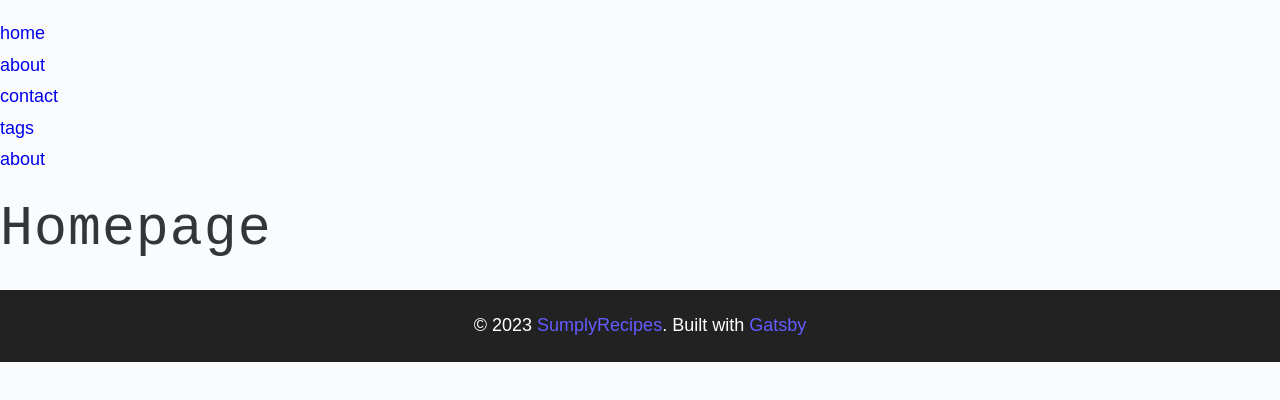
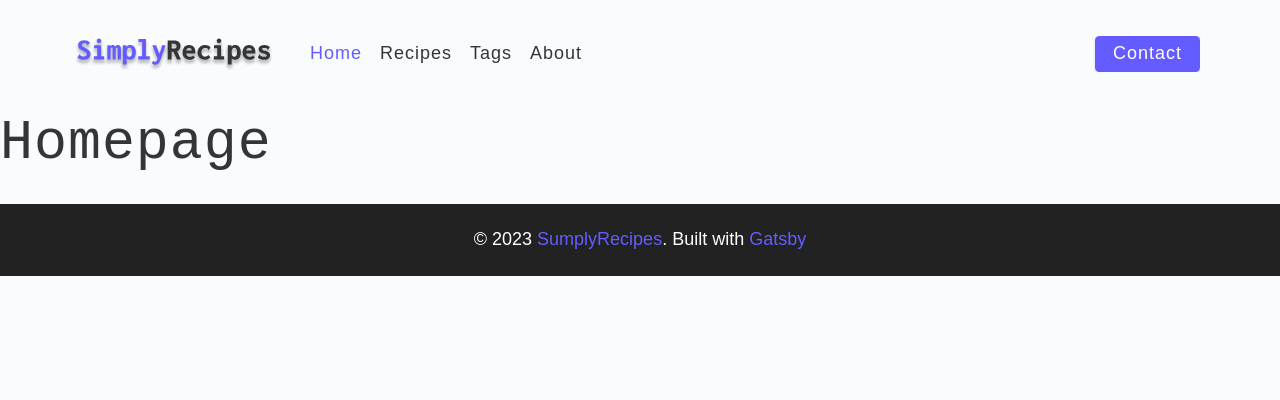
Before and after one commit to cvine21/gatsby-recipes, a Gatsby site: page / in a window 1280 px wide. Built offline with nearby package versions, Linux system fonts and the light colour scheme; Gatsby itself is replaced by a stand-in of ours.

Commit message:
feat: 🎸 navbar
navbar styles and logic

```diff
--- a/package.json
+++ b/package.json
@@ -20,6 +20,7 @@
     "normalize.css": "^8.0.1",
     "react": "^18.2.0",
     "react-dom": "^18.2.0",
+    "react-icons": "^4.7.1",
     "sass": "^1.57.1",
     "styled-components": "^5.3.6"
   },
--- a/src/components/Footer.js
+++ b/src/components/Footer.js
@@ -5,7 +5,7 @@
     <footer className="page-footer">
       <p>
         &copy; 2023 <span>SumplyRecipes</span>. Built with{" "}
-        <a href="https://www.gatsbyjs.com/" target="_blank">
+        <a href="https://www.gatsbyjs.com/" target="_blank" rel="noreferrer">
           Gatsby
         </a>
       </p>
--- a/src/components/Navbar.js
+++ b/src/components/Navbar.js
@@ -1,26 +1,51 @@
 import { Link } from "gatsby";
-import React from "react";
+import React, { useState } from "react";
+import { FiAlignJustify } from "react-icons/fi";
+
+import logo from "../assets/images/logo.svg";
 
 function Navbar() {
+  const [show, setShow] = useState(false);
+
+  const onShow = () => {
+    setShow((state) => !state);
+  };
+
   return (
-    <nav>
-      <ul>
-        <li>
-          <Link to="/">home</Link>
-        </li>
-        <li>
-          <Link to="/about">about</Link>
-        </li>
-        <li>
-          <Link to="/contact">contact</Link>
-        </li>
-        <li>
-          <Link to="/tags">tags</Link>
-        </li>
-        <li>
-          <Link to="/recipes">about</Link>
-        </li>
-      </ul>
+    <nav className="navbar">
+      <div className="nav-center">
+        <div className="nav-header">
+          <Link to="/">
+            <img src={logo} alt="logo" />
+          </Link>
+          <button className="nav-btn" onClick={onShow}>
+            <FiAlignJustify />
+          </button>
+        </div>
+        <div className={`nav-links ${show ? "show-links" : ""}`}>
+          <Link to="/" className="nav-link" activeClassName="active-link">
+            Home
+          </Link>
+          <Link
+            to="/recipes"
+            className="nav-link"
+            activeClassName="active-link"
+          >
+            Recipes
+          </Link>
+          <Link to="/tags" className="nav-link" activeClassName="active-link">
+            Tags
+          </Link>
+          <Link to="/about" className="nav-link" activeClassName="active-link">
+            About
+          </Link>
+          <div className="nav-link contact-link">
+            <Link to="/contact" className="btn">
+              Contact
+            </Link>
+          </div>
+        </div>
+      </div>
     </nav>
   );
 }
--- a/src/pages/index.js
+++ b/src/pages/index.js
@@ -1,4 +1,3 @@
-import { Link } from "gatsby";
 import * as React from "react";
 import Layout from "../components/Layout";
 
```
Also changed, not shown: jsconfig.json (added, +14 -0 lines), src/assets/data/recipe.json (added, +20 -0 lines), src/pages/tags.js (+6 -1 lines), src/assets/images/about.jpeg (added), src/assets/images/logo.svg (added), src/assets/images/main.jpeg (added), src/assets/images/recipe-1.jpeg (added), src/assets/images/recipes/recipe-1.jpeg (added), src/assets/images/recipes/recipe-2.jpg (added), src/assets/images/recipes/recipe-3.jpeg (added), src/assets/images/recipes/recipe-4.jpeg (added), 3 other files.
